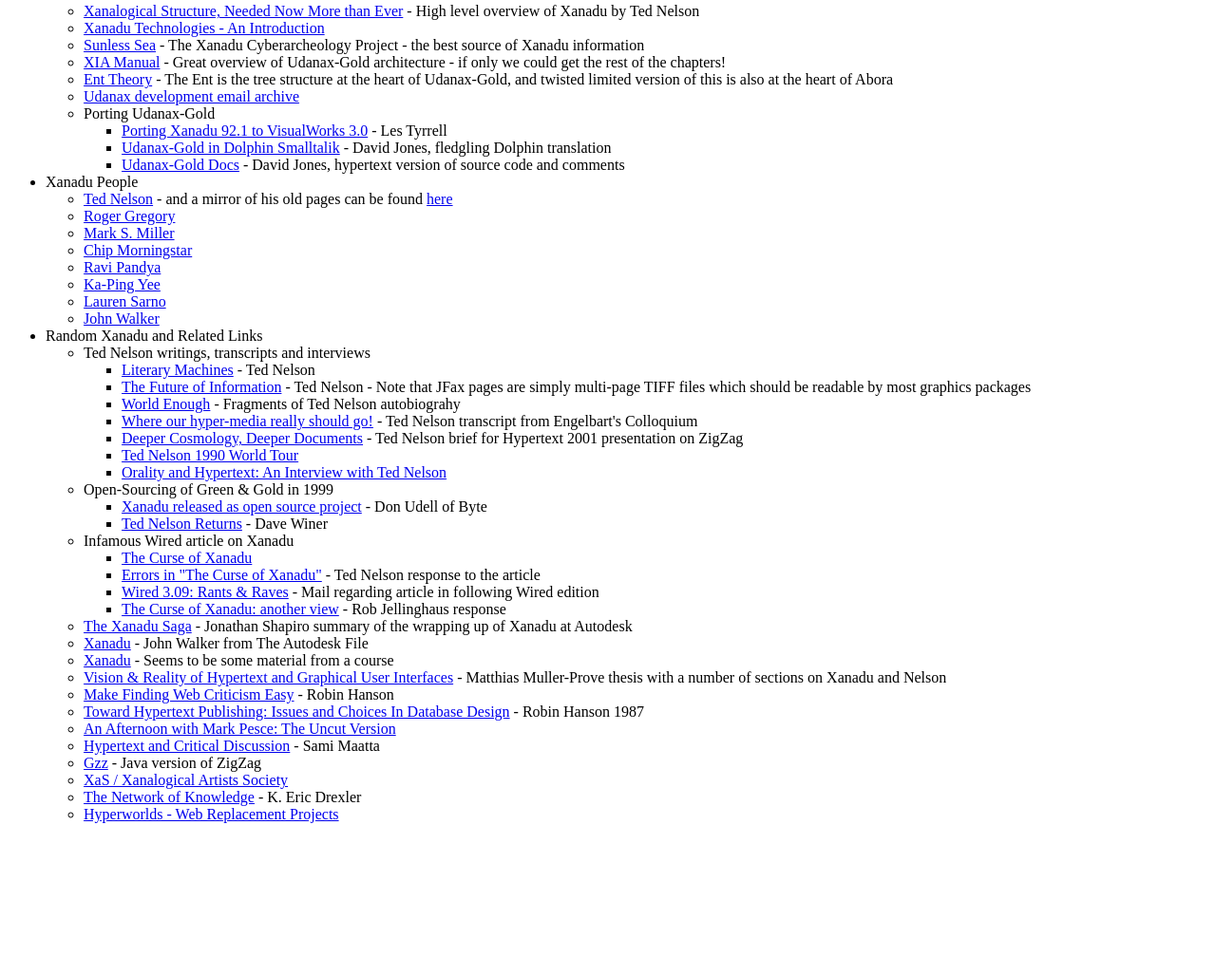
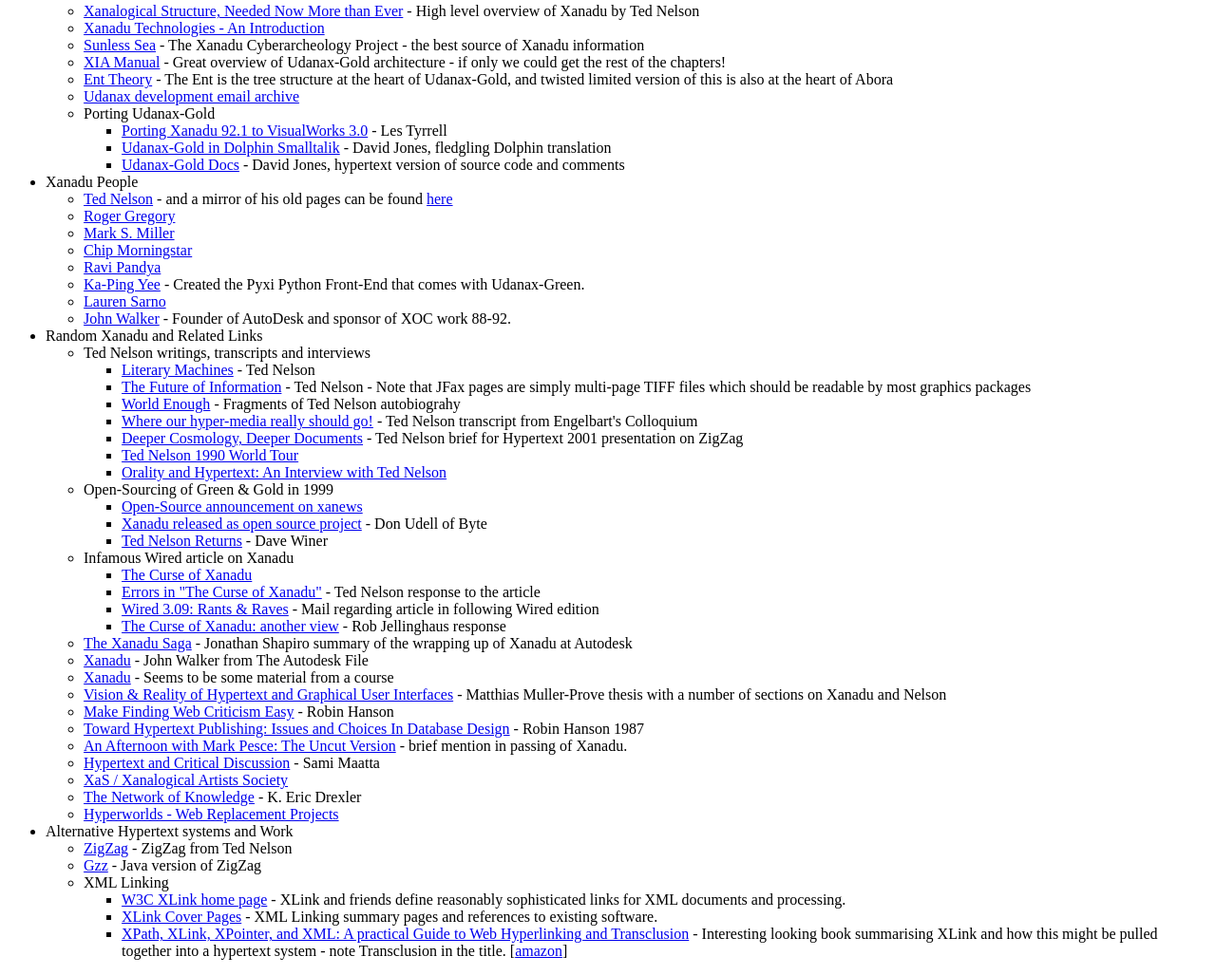
Before and after one commit to jonesd/abora-website, a plain HTML site: page htdocs/links.html in a window 1280 px wide. Shown: the part 383-1410 px from the top of the page at 95% size. Before the commit the page ends 1266 px from the top, so only its background shows below. Drawn offline with Linux system fonts and the light colour scheme.

Commit message:
Minor tweaks

```diff
--- a/htdocs/links.html
+++ b/htdocs/links.html
@@ -65,9 +65,9 @@
 	  <li><a href="http://www.caplet.com/">Mark S. Miller</a></li>
 	  <li><a href="http://www.fudco.com/chip/">Chip Morningstar</a></li>
 	  <li><a href="http://www.iecommerce.com/">Ravi Pandya</a></li>
-	  <li><a href="http://lfw.org/ping/">Ka-Ping Yee</a></li>
+	  <li><a href="http://lfw.org/ping/">Ka-Ping Yee</a> - Created the Pyxi Python Front-End that comes with Udanax-Green.</li>
 	  <li><a href="http://www.ehrlichorg.com/laurenbio.htm">Lauren Sarno</a></li>
-	  <li><a href="http://www.fourmilab.to/">John Walker</a></li>
+	  <li><a href="http://www.fourmilab.to/">John Walker</a> - Founder of AutoDesk and sponsor of XOC work 88-92.</li>
 	</ul>
       </li>
       <li>Random Xanadu and Related Links
@@ -85,6 +85,7 @@
 	  </li>
 	  <li>Open-Sourcing of Green & Gold in 1999
 	    <ul>
+	      <li><a href="http://xanadu.com.au/mail/xanews/msg00016.html">Open-Source announcement on xanews</a></li>
 	      <li><a href="http://www.byte.com/documents/s=148/byt19990901s0008/index2.htm">Xanadu released as open source project</a> - Don Udell of Byte</li>
 	      <li><a href="http://davenet.userland.com/1999/08/24/tedNelsonReturns">Ted Nelson Returns</a> - Dave Winer</li>
 	    </ul>
@@ -103,14 +104,26 @@
 	  <li><a href="http://www.mprove.de/diplom/index.html">Vision & Reality of Hypertext and Graphical User Interfaces</a> - Matthias Muller-Prove thesis with a number of sections on Xanadu and Nelson</li>
 	  <li><a href="http://hanson.gmu.edu/findcritics.html">Make Finding Web Criticism Easy</a> - Robin Hanson</li>
 	  <li><a href="http://hanson.gmu.edu/linktext.html">Toward Hypertext Publishing: Issues and Choices In Database Design</a> - Robin Hanson 1987</li>
-	  <li><a href="http://www.hyperreal.org/~mpesce/interview.html">An Afternoon with Mark Pesce: The Uncut Version</a></li>
+	  <li><a href="http://www.hyperreal.org/~mpesce/interview.html">An Afternoon with Mark Pesce: The Uncut Version</a> - brief mention in passing of Xanadu.</li>
 	  <li><a href="http://www.ytv.fi/english/air/hypertextandcriticaldiscussion.html">Hypertext and Critical Discussion</a> - Sami Maatta</li>
-	  <li><a href="http://www.nongnu.org/gzz/">Gzz</a> - Java version of ZigZag</li>
 	  <li><a href="http://web.sfc.keio.ac.jp/~yukihiko/XaS/">XaS / Xanalogical Artists Society</a></li>
 	  <li><a href="http://www.foresight.org/EOC/EOC_Chapter_14.html">The Network of Knowledge</a> - K. Eric Drexler</li>
 		<li><a href="http://hyperworlds.org/">Hyperworlds - Web Replacement Projects</a></li>
 	</ul>
       </li>
+			<li>Alternative Hypertext systems and Work
+				<ul>
+					<li><a href="http://xanadu.com/zigzag/">ZigZag</a> - ZigZag from Ted Nelson</li>
+					<li><a href="http://www.nongnu.org/gzz/">Gzz</a> - Java version of ZigZag</li>
+					<li>XML Linking
+						<ul>
+							<li><a href="http://www.w3.org/XML/Linking">W3C XLink home page</a> - XLink and friends define reasonably sophisticated links for XML documents and processing.</li>
+							<li><a href="http://xml.coverpages.org/xll.html#software">XLink Cover Pages</a> - XML Linking summary pages and references to existing software.</li>
+							<li><a href="http://transcluding.com/">XPath, XLink, XPointer, and XML: A practical Guide to Web Hyperlinking and Transclusion</a> - Interesting looking book summarising XLink and how this might be pulled together into a hypertext system - note Transclusion in the title. [<a href="http://www.amazon.com/exec/obidos/ASIN/0201703440">amazon</a>]</li>
+						</ul>
+					</li>
+				</ul>
+			</li>
     </ul>
 
 <!-- abora:footer -->
```
Also changed, not shown: htdocs/screenshots.html (+29 -17 lines).
